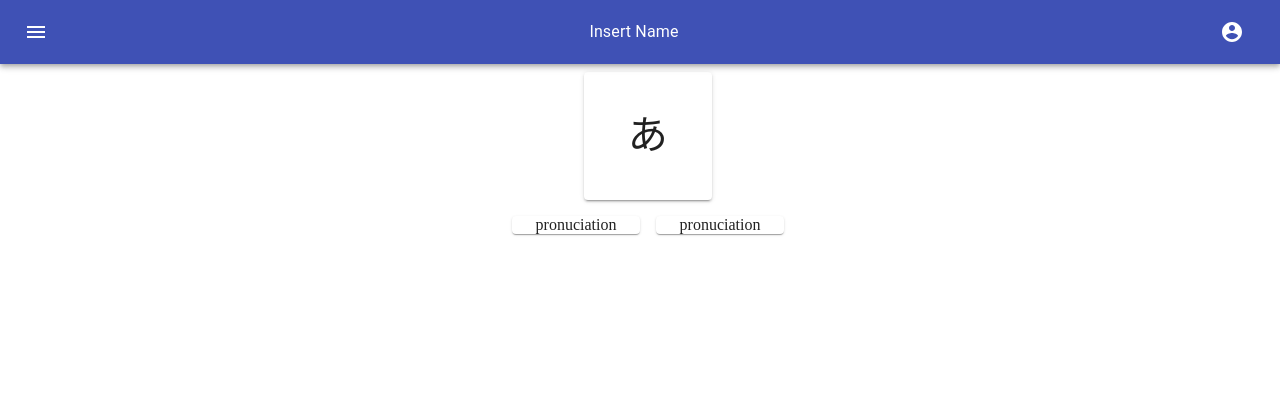
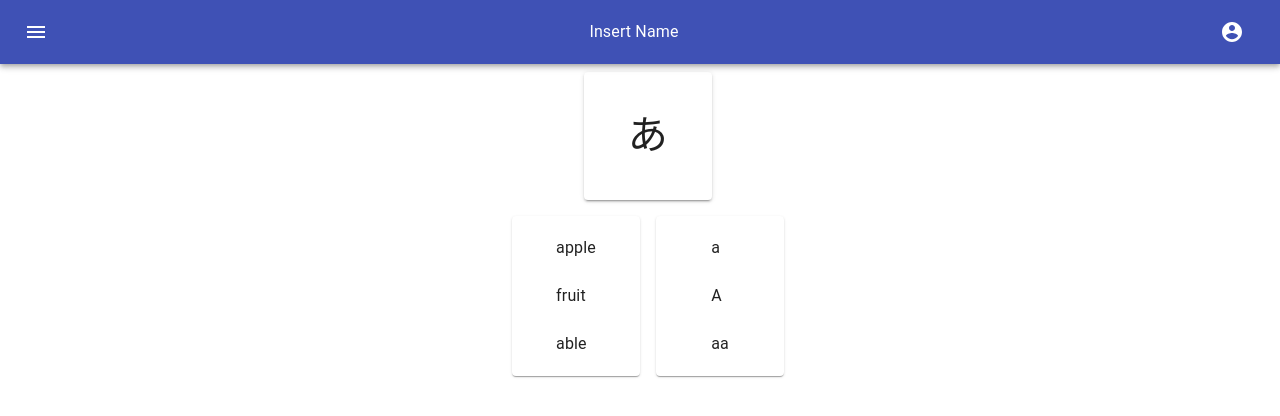
Before and after one commit to maxnibler/JapaneseLearningTools, a React (Create React App) app in the folder Frontend/: page / in a window 1280 px wide. Shown: the top 416 px of the page. Built offline with nearby package versions, Linux system fonts and the light colour scheme.

Commit message:
Lists for readings, meanings

```diff
--- a/Frontend/src/Pages.js
+++ b/Frontend/src/Pages.js
@@ -1,10 +1,10 @@
 import React from 'react';
 import {makeStyles} from '@material-ui/core/styles';
 import { Box, Paper, Typography } from '@material-ui/core';
+import {List, ListItem, ListItemText} from '@material-ui/core';
 
 const useStyles = makeStyles((theme) => ({
   root: {
-    height: window.innerHeight,
     width: window.innerWidth,
   },
   topRoot: {
@@ -39,6 +39,26 @@ const useStyles = makeStyles((theme) => ({
 }));
 
 /**
+ * @param {Array} list
+ * @return {JSX}
+ */
+function listStrings(list) {
+  return (
+    <div>
+      <List>
+        {list.map((text, index) => (
+          <ListItem
+            button
+            key={index}
+          >
+            <ListItemText primary={text} />
+          </ListItem>
+        ))}
+      </List>
+    </div>
+  )
+}
+/**
  * @param {string} character
  * @return {JSX}
  */
@@ -50,16 +70,16 @@ function kanjiDisplay(character) {
       <Box className={classes.topRoot}>
         <Paper elevation={2} className={classes.paperKanji}>
           <Typography className={classes.kanji}>
-            {character}
+            {character.code}
           </Typography>
         </Paper>
       </Box>
       <Box className={classes.bottomRoot}>
         <Paper className={classes.paperCard}>
-          pronuciation
+          {listStrings(character.meanings)}
         </Paper>
         <Paper className={classes.paperCard}>
-          pronuciation
+        {listStrings(character.readings)}
         </Paper>
       </Box>
     </div>
@@ -72,9 +92,14 @@ function kanjiDisplay(character) {
  * @return {JSX}
  */
 function pageSelect(page, changePage) {
+  const character = {
+    code: '\u3042',
+    readings: ['a', 'A', 'aa'],
+    meanings: ['apple', 'fruit', 'able'],
+  }
   return (
     <div>
-      {kanjiDisplay('\u3042')}
+      {kanjiDisplay(character)}
     </div>
   );
 }
```
